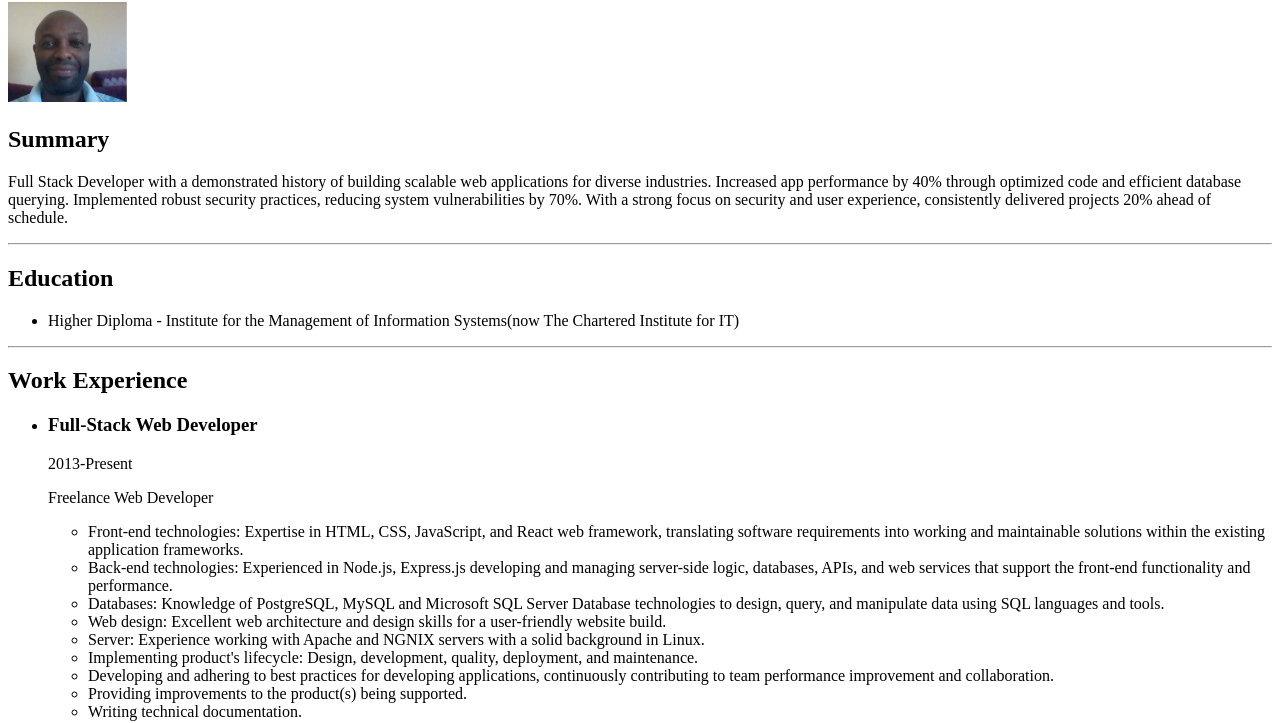
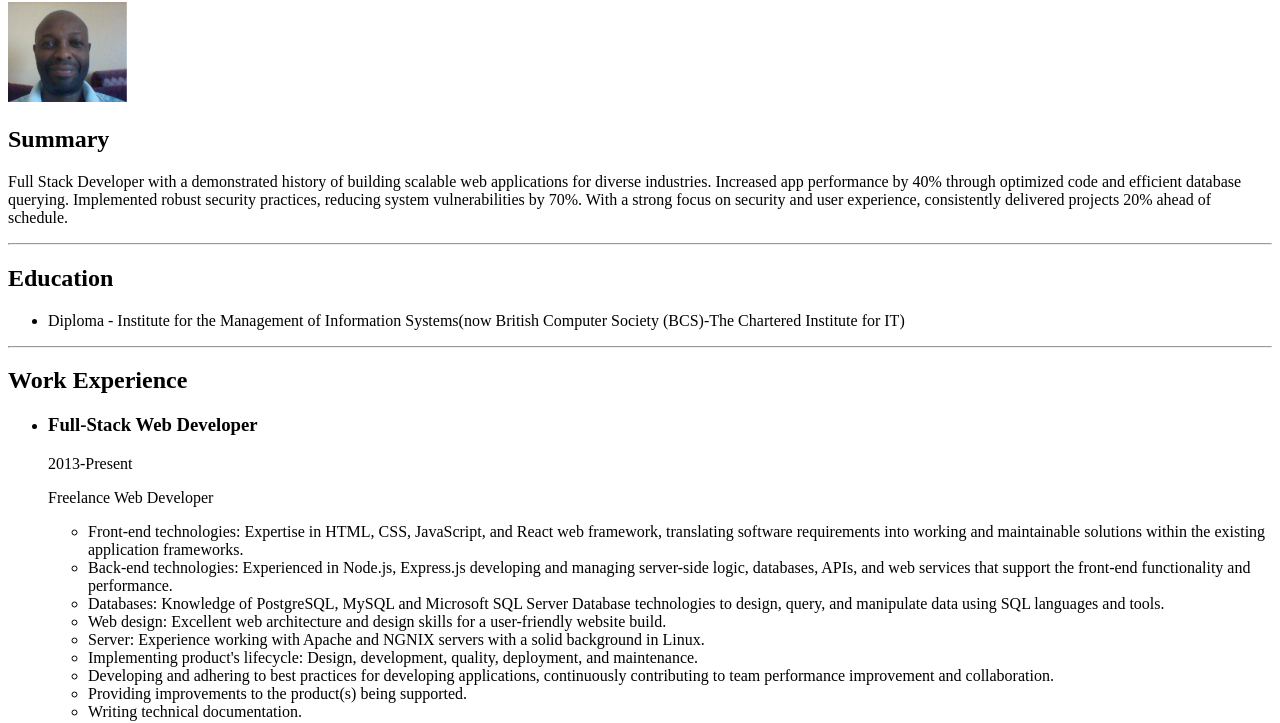
Before and after one commit to Wajunagus/webdev-resume, a plain HTML site: page index.html in a window 1280 px wide. Shown: the part 78-801 px from the top of the page. Drawn offline with Linux system fonts and the light colour scheme.

Commit message:
Update index.html

```diff
--- a/index.html
+++ b/index.html
@@ -17,7 +17,7 @@
 
     <h2>Education</h2>
     <ul>
-        <li>Higher Diploma - Institute for the Management of Information Systems(now The Chartered Institute for IT)</li>
+        <li>Diploma - Institute for the Management of Information Systems(now British Computer Society (BCS)-The Chartered Institute for IT)</li>
     </ul>
 
     <hr>
```
